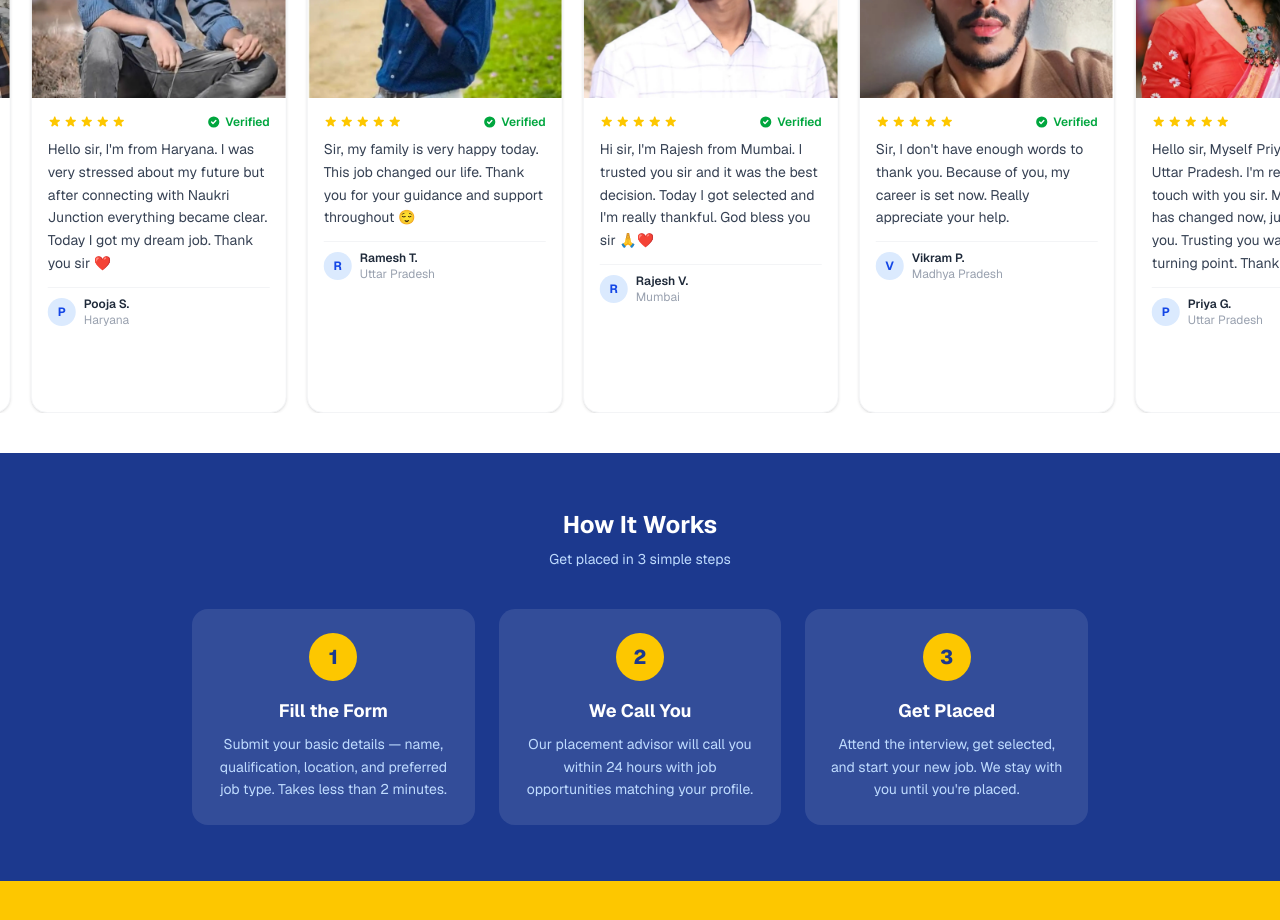
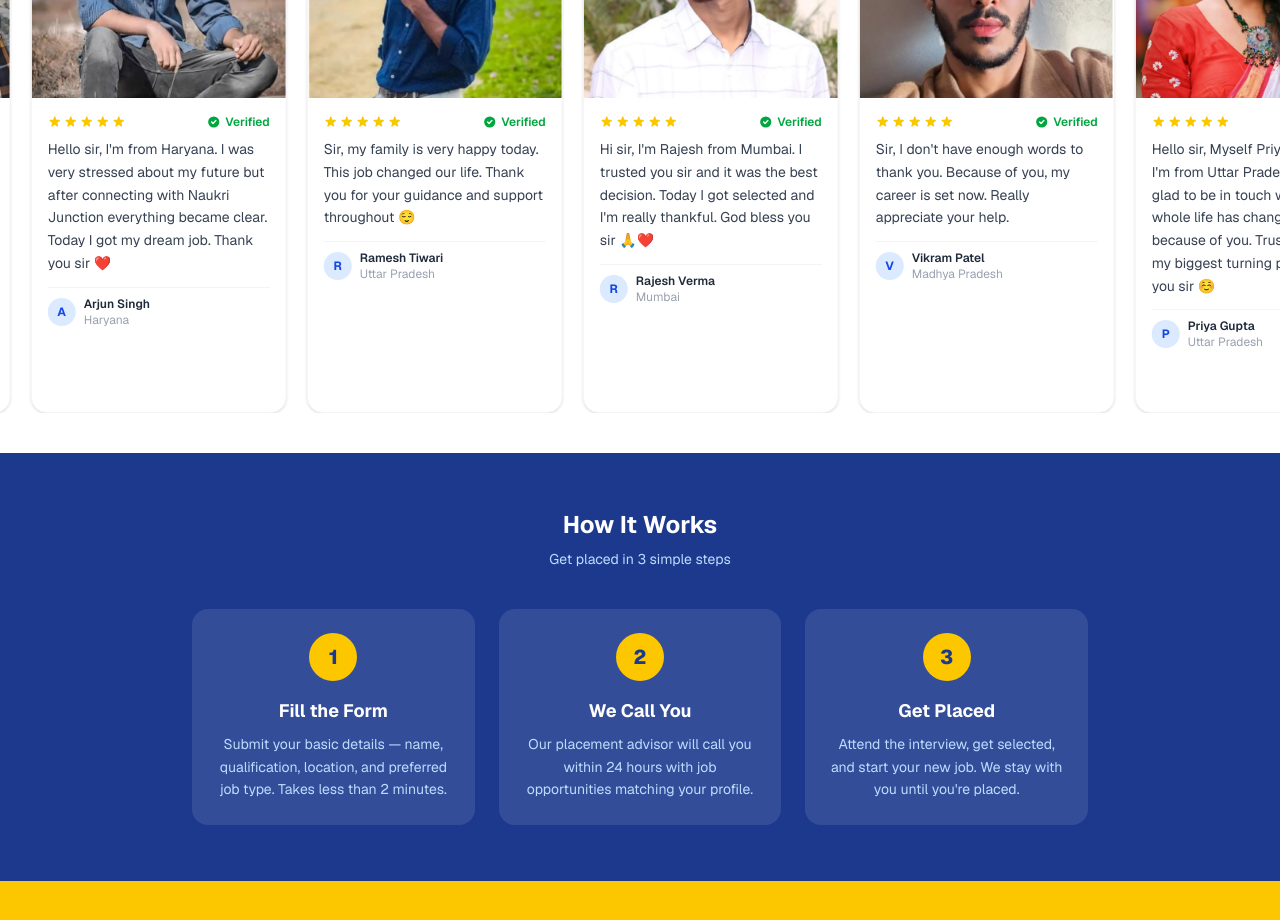
Before and after one commit to sohellandingpageclient-ctrl/Naukri-Junction, a Next.js app: page / in a window 1280 px wide. Shown: the part 2420-3340 px from the top of the page. Built offline with nearby package versions, Linux system fonts and the light colour scheme; no server answers.

Commit message:
Fix review names: correct gender mismatches and expand to full names
- review3: Pooja S. (female name) → Arjun Singh (male, matches image)
- review14: Ravi A. (male name) → Riya Agarwal (female, matches image)
- All names expanded to full names (no more abbreviated last names)

```diff
--- a/components/TestimonialsScroller.tsx
+++ b/components/TestimonialsScroller.tsx
@@ -5,91 +5,91 @@ import Image from "next/image";
 const TESTIMONIALS = [
   {
     image: "/review1.webp",
-    name: "Amit K.",
+    name: "Amit Kumar",
     city: "Bihar",
     text: "Sir, I still can't believe I finally got a government job. I trusted you from the beginning and you guided me properly. Thank you so much sir 🙏",
   },
   {
     image: "/review2.webp",
-    name: "Suresh M.",
+    name: "Suresh Mehra",
     city: "Rajasthan",
     text: "Thank you sir for your support and guidance. I was searching for a stable job for my family and today I got it. Really grateful to you.",
   },
   {
     image: "/review3.webp",
-    name: "Pooja S.",
+    name: "Arjun Singh",
     city: "Haryana",
     text: "Hello sir, I'm from Haryana. I was very stressed about my future but after connecting with Naukri Junction everything became clear. Today I got my dream job. Thank you sir ❤️",
   },
   {
     image: "/review4.webp",
-    name: "Ramesh T.",
+    name: "Ramesh Tiwari",
     city: "Uttar Pradesh",
     text: "Sir, my family is very happy today. This job changed our life. Thank you for your guidance and support throughout 😌",
   },
   {
     image: "/review5.webp",
-    name: "Rajesh V.",
+    name: "Rajesh Verma",
     city: "Mumbai",
     text: "Hi sir, I'm Rajesh from Mumbai. I trusted you sir and it was the best decision. Today I got selected and I'm really thankful. God bless you sir 🙏❤️",
   },
   {
     image: "/review6.webp",
-    name: "Vikram P.",
+    name: "Vikram Patel",
     city: "Madhya Pradesh",
     text: "Sir, I don't have enough words to thank you. Because of you, my career is set now. Really appreciate your help.",
   },
   {
     image: "/review7.webp",
-    name: "Priya G.",
+    name: "Priya Gupta",
     city: "Uttar Pradesh",
-    text: "Hello sir, Myself Priya and I'm from Uttar Pradesh. I'm really glad to be touch with you sir. My whole life has changed now, just because of you. Trusting you was my biggest turning point. Thank you sir ☺️",
+    text: "Hello sir, Myself Priya Gupta and I'm from Uttar Pradesh. I'm really glad to be in touch with you sir. My whole life has changed now, just because of you. Trusting you was my biggest turning point. Thank you sir ☺️",
   },
   {
     image: "/review8.webp",
-    name: "Deepak R.",
+    name: "Deepak Rana",
     city: "Bihar",
     text: "After struggling for years, finally I got a government job. Naukri Junction helped me stay on the right track. Thank you sir 🙏",
   },
   {
     image: "/review9.webp",
-    name: "Mohit D.",
+    name: "Mohit Dubey",
     city: "Delhi",
     text: "बहुत-बहुत शुक्रिया Naukri Junction 🙏 सर, मैं दिल से आपका धन्यवाद करना चाहता हूँ। आपकी मदद और मार्गदर्शन की वजह से आज मुझे मेरी पहली सरकारी नौकरी मिली है। आपने सच में मेरी पूरी ज़िंदगी बदल दी सर ❤️",
   },
   {
     image: "/review10.webp",
-    name: "Neha S.",
+    name: "Neha Sharma",
     city: "Delhi",
     text: "Sir sach bolu toh main almost give up kar chuki thi… lekin jab se main Naukri Junction se connect hui, sab change ho gaya. Aaj mere paas meri dream government job hai 🙏 Thank you so much sir, love you sir ❤️",
   },
   {
     image: "/review11.webp",
-    name: "Rahul B.",
+    name: "Rahul Bhatnagar",
     city: "Gujarat",
     text: "Sir, I'm really happy today. This job was my dream and I got it because of you. Respect and thanks always sir ❤️ I'm financially free now! You are god for me sir 🙏",
   },
   {
     image: "/review12.webp",
-    name: "Akash N.",
+    name: "Akash Nair",
     city: "Punjab",
     text: "Bahut bahut shukriya Naukri Junction 🙏 Sir, pehle ghar ki condition itni achi nahi thi… lekin aaj main government job mein hoon sirf aapki wajah se. Aap jaise log hi asli help karte hain. God bless you sir 🙌",
   },
   {
     image: "/review13.webp",
-    name: "Sanjay K.",
+    name: "Sanjay Kapoor",
     city: "Madhya Pradesh",
     text: "सर, मैं आज जो भी हूँ आपकी वजह से हूँ 🙏 Naukri Junction पर भरोसा करके मैंने सही फैसला लिया। आपकी मदद से मुझे मेरी ड्रीम जॉब मिल गई। दिल से सलाम है आपको 🙌",
   },
   {
     image: "/review14.webp",
-    name: "Ravi A.",
+    name: "Riya Agarwal",
     city: "Maharashtra",
     text: "Sir, I honestly had almost lost hope, but trusting Naukri Junction was the best decision of my life. Today I finally got my dream government job. You changed my life completely. Thank you sir 🙏",
   },
   {
     image: "/review15.webp",
-    name: "Sunita Y.",
+    name: "Sunita Yadav",
     city: "Uttar Pradesh",
     text: "Sir, aapne sirf job nahi dilayi… meri life hi change kar di 🙏 Naukri Junction ki help se aaj main stable hoon. Mere parents proud feel kar rahe hain. Thank you sir, hamesha aapka respect rahega ❤️",
   },
```
